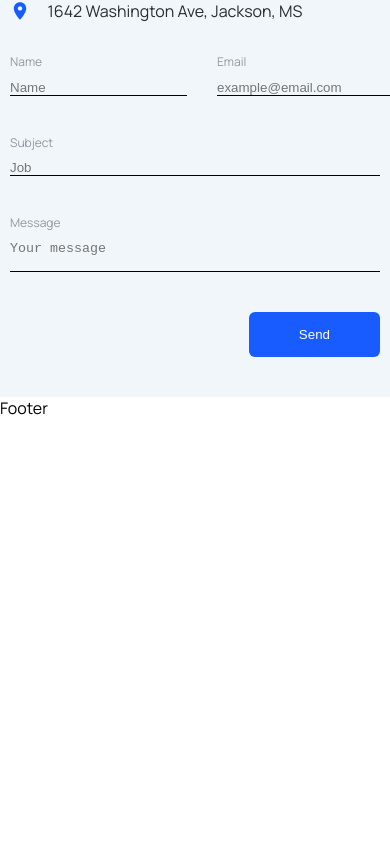
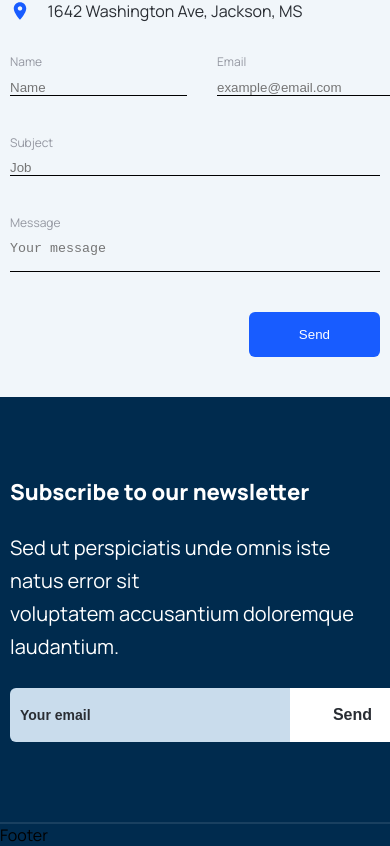
Before and after one commit to paulinasprojects/ensome-dev, a React (Vite) app: page / in a window 390 px wide. Shown: the part 8669-9515 px from the top of the page. Before the commit the page ends 9088 px from the top, so only its background shows below. Built offline with nearby package versions, Linux system fonts and the light colour scheme.

Commit message:
added responsive newsletter section

```diff
--- a/src/components/common/footer.tsx
+++ b/src/components/common/footer.tsx
@@ -1,6 +1,8 @@
+import "@/styles/footer.scss"
+
 const Footer = () => {
   return (
-    <div>Footer</div>
+    <div className="footer-main-container">Footer</div>
   )
 }
 
--- /dev/null
+++ b/src/components/newsletter.tsx
@@ -0,0 +1,20 @@
+import "@/styles/newsletter.scss";
+
+const Newsletter = () => {
+  return (
+    <div className="newsletter-main-container">
+      <div className="newsletter-content-container">
+        <div className="newsletter-title-container">
+          <span className="newsletter-title">Subscribe to our newsletter</span>
+          <span className="newsletter-description">Sed ut perspiciatis unde omnis iste natus error sit <br /> voluptatem accusantium doloremque laudantium.</span>
+        </div>
+        <div className="">
+          <input type="text" className="newsletter-input" placeholder="Your email" />
+          <button className="newsletter-send-button">Send</button>
+        </div>
+      </div>
+    </div>
+  )
+}
+
+export default Newsletter
--- a/src/pages/home-page.tsx
+++ b/src/pages/home-page.tsx
@@ -2,6 +2,7 @@ import Cta from "@/components/cta"
 import EnsomeBenefits from "@/components/ensome-benefits"
 import EnsomeInNumber from "@/components/ensome-in-numbers"
 import MainHero from "@/components/main-hero"
+import Newsletter from "@/components/newsletter"
 import OurClients from "@/components/our-clients"
 import OurPricing from "@/components/our-pricing"
 import TopHero from "@/components/top-hero"
@@ -18,6 +19,7 @@ const HomePage = () => {
       <OurPricing/>
       <OurClients/>
       <Cta/>
+      <Newsletter/>
     </>
   )
 }
--- /dev/null
+++ b/src/styles/footer.scss
@@ -0,0 +1,5 @@
+@import "./responsive.scss";
+
+.footer-main-container {
+  background-color: var(--primary-dark-blue);
+}
--- /dev/null
+++ b/src/styles/newsletter.scss
@@ -0,0 +1,115 @@
+@import "./responsive.scss";
+
+.newsletter-main-container {
+  background-color: var(--primary-dark-blue);
+  border-bottom: 2px solid var(--helper-dark-blue);
+}
+
+.newsletter-content-container {
+  padding-top: 80px;
+  padding-bottom: 80px;
+  display: flex;
+  align-items: center;
+  justify-content: center;
+  gap: 125px;
+
+  @include md {
+    padding-left: 20px;
+    padding-right: 20px;
+    gap: 60px;
+    justify-content: start;
+  }
+
+  @include ms {
+    flex-direction: column;
+    align-items: start;
+    padding-left: 50px;
+  }
+
+  @include sm {
+    padding-left: 10px;
+    padding-right: 10px;
+    flex-direction: column;
+    align-items: start;
+    gap: 25px;
+  }
+}
+
+.newsletter-title-container {
+  display: flex;
+  flex-direction: column;
+  gap: 24px;
+
+  .newsletter-title {
+    color: var(--white);
+    font-size: var(--heading-two);
+    font-weight: 800;
+    line-height: var(--leading-xl);
+
+    @include md {
+      font-size: var(--heading-three);
+      line-height: var(--leading-mds);
+    }
+
+    @include ms {
+      font-size: var(--heading-three);
+      line-height: var(--leading-mds);
+    }
+
+    @include sm {
+      font-size: var(--heading-four);
+      line-height: var(--leading-md);
+      }
+  }
+
+  .newsletter-description {
+    color: var(--white);
+    font-size: var(--heading-five);
+    line-height: var(--leading-ml);
+    font-weight: 400;
+  }
+}
+
+.newsletter-input {
+  width: 320px;
+  height: 54px;
+  padding-left: 10px;
+  border-top-left-radius: 6px;
+  border-bottom-left-radius: 6px;
+  border: none;
+  background-color: var(--helper-light-blue);
+
+  @include sm {
+    width: 280px;
+  }
+}
+
+.newsletter-input::placeholder {
+  color: var(--black);
+  font-weight: 800;
+  font-size: var(--medium);
+}
+
+.newsletter-input:focus-within {
+  border: none;
+  outline: none;
+}
+
+.newsletter-send-button {
+  position: absolute;
+  width: 125px;
+  height: 54px;
+  outline: none;
+  border: none;
+  border-top-right-radius: 6px;
+  border-bottom-right-radius: 6px;
+  background-color: var(--white);
+  color: var(--black);
+  font-weight: bold;
+  font-size: var(--large);
+  cursor: pointer;
+}
+
+.newsletter-send-button:hover {
+  background-color: rgb(243, 243, 243);
+}
```
